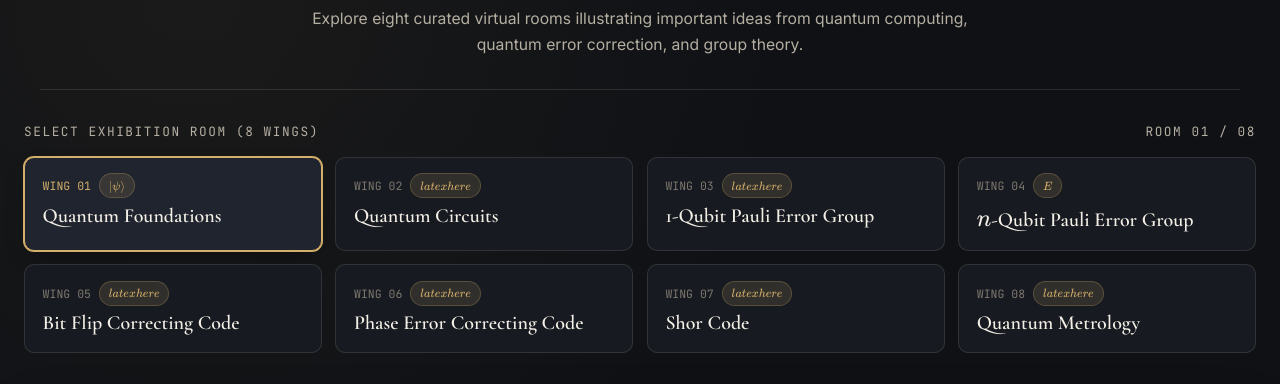
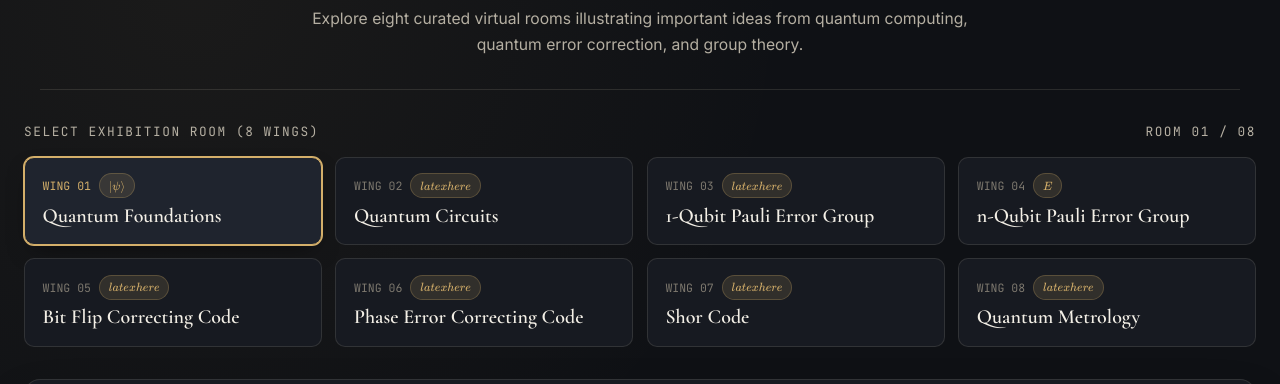
Before and after one commit to abstractalgebraqec/virtual-museum, a plain HTML site: page index.html in a window 1280 px wide. Shown: the part 157-541 px from the top of the page. Drawn offline with nearby package versions, Linux system fonts and the light colour scheme.

Commit message:
small change

```diff
--- a/index.html
+++ b/index.html
@@ -433,7 +433,7 @@
       {
         number: "04",
         symbol: String.raw`$E$`,
-        title: "$n$-Qubit Pauli Error Group",
+        title: "n-Qubit Pauli Error Group",
         url: "https://www.menel.art/app/#visit-shared?token=6e2a1e9e1c394bf3a5a83b6ffcd52606",
         description:
           "n-Qubit Pauli Group: Where Classic Group Theory Meets Quantum Error Correction"
```
